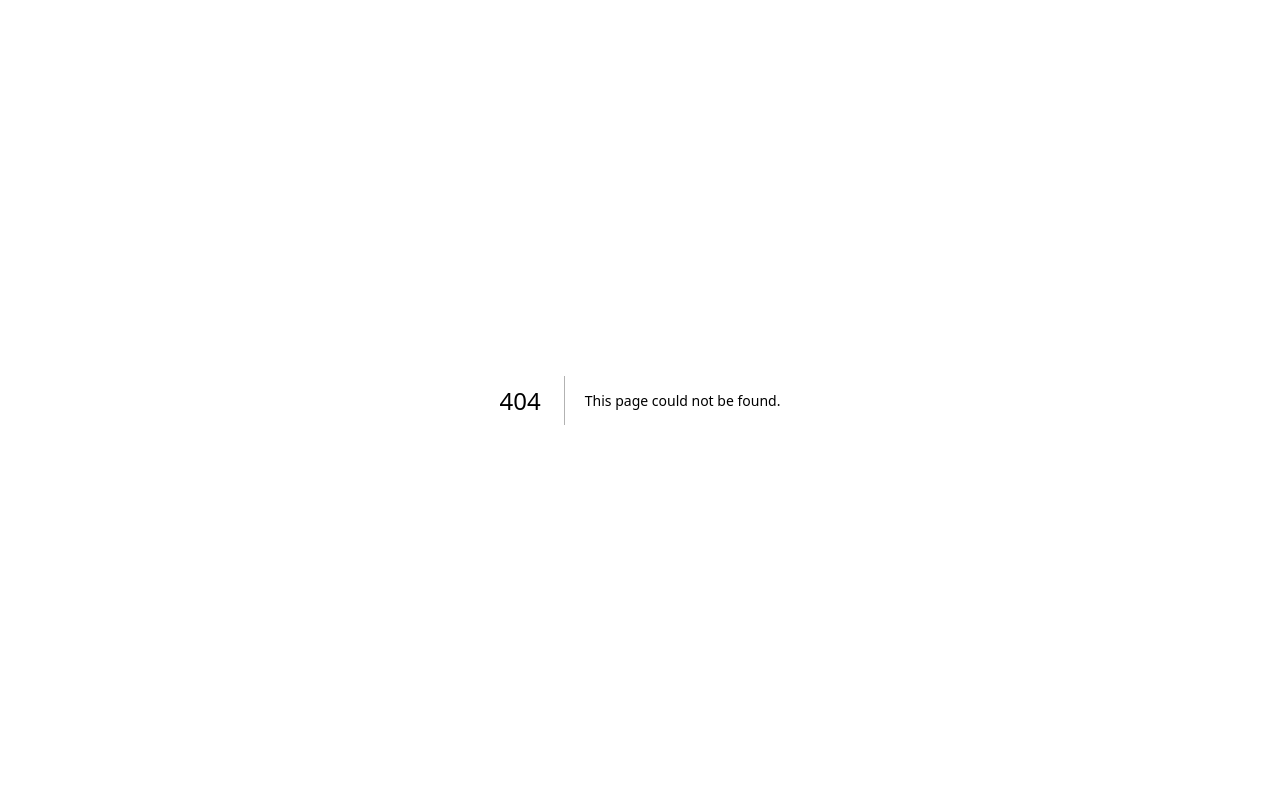
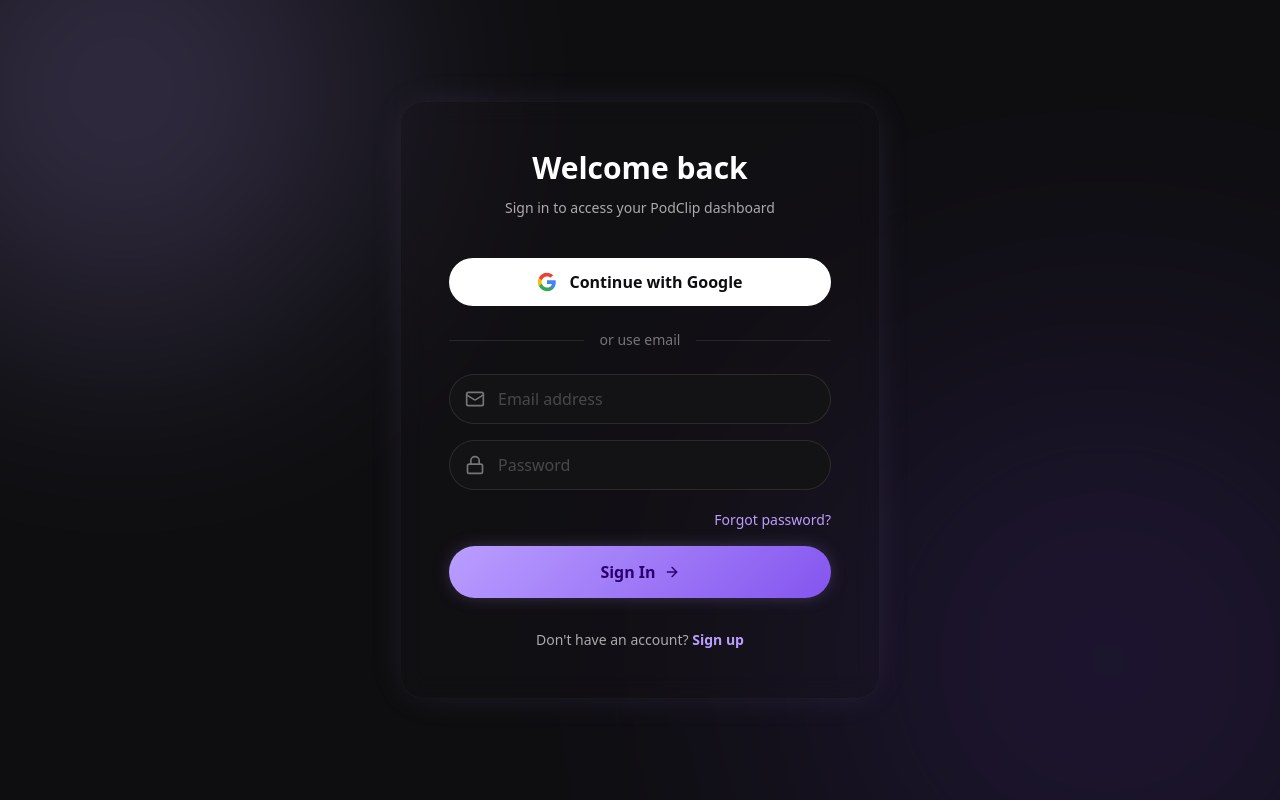
Before and after one commit to rakshith1928/ClipForge, a Next.js app in the folder frontend/: page /auth in a window 1280 px wide. Before the commit this address had no page. Built offline with nearby package versions, Linux system fonts and the light colour scheme; no server answers.

Commit message:
auth page

```diff
--- /dev/null
+++ b/frontend/app/auth/page.tsx
@@ -0,0 +1,248 @@
+"use client";
+
+import React, { useState, useEffect, Suspense } from "react";
+import { useRouter, useSearchParams } from "next/navigation";
+import { Mail, Lock, User, ArrowRight, Loader2 } from "lucide-react";
+
+function AuthForm() {
+  const router = useRouter();
+  const searchParams = useSearchParams();
+  const [isLogin, setIsLogin] = useState(true);
+  const [loading, setLoading] = useState(false);
+  const [error, setError] = useState("");
+
+  const [formData, setFormData] = useState({
+    name: "",
+    email: "",
+    password: "",
+  });
+
+  const API_BASE = process.env.NEXT_PUBLIC_API_URL || "http://localhost:8000";
+
+  // Handle Google OAuth redirect payload
+  useEffect(() => {
+    const token = searchParams.get("token");
+    const refresh = searchParams.get("refresh");
+    if (token) {
+      localStorage.setItem("access_token", token);
+      if (refresh) localStorage.setItem("refresh_token", refresh);
+      window.dispatchEvent(new Event("auth-change"));
+      router.push("/");
+    }
+  }, [searchParams, router]);
+
+  const handleChange = (e: React.ChangeEvent<HTMLInputElement>) => {
+    setFormData((prev) => ({ ...prev, [e.target.name]: e.target.value }));
+    setError("");
+  };
+
+  const handleSubmit = async (e: React.FormEvent) => {
+    e.preventDefault();
+    setLoading(true);
+    setError("");
+
+    const endpoint = isLogin ? "/auth/login" : "/auth/register";
+    const payload = isLogin
+      ? { email: formData.email, password: formData.password }
+      : { name: formData.name, email: formData.email, password: formData.password };
+
+    try {
+      const res = await fetch(`${API_BASE}${endpoint}`, {
+        method: "POST",
+        headers: { "Content-Type": "application/json" },
+        body: JSON.stringify(payload),
+      });
+
+      const data = await res.json();
+
+      if (!res.ok) {
+        // Validation errors usually come as an array in FastAPI
+        if (Array.isArray(data.detail)) {
+            throw new Error(data.detail[0]?.msg || "Validation error");
+        }
+        throw new Error(data.detail || "Authentication failed");
+      }
+
+      if (data.access_token) {
+        localStorage.setItem("access_token", data.access_token);
+        if (data.refresh_token) {
+          localStorage.setItem("refresh_token", data.refresh_token);
+        }
+        // Save minimal user info
+        if (data.user) {
+            localStorage.setItem("user", JSON.stringify(data.user));
+            // Trigger a custom event so Navbar can update immediately if it listens
+            window.dispatchEvent(new Event("auth-change"));
+        }
+        router.push("/");
+      } else {
+        throw new Error("No token received");
+      }
+    } catch (err: any) {
+      setError(err.message || "An error occurred");
+    } finally {
+      setLoading(false);
+    }
+  };
+
+  const handleGoogleLogin = () => {
+    // Redirects browser to backend which initiates Google OAuth flow
+    window.location.href = `${API_BASE}/auth/google/login`;
+  };
+
+  return (
+    <main className="min-h-screen bg-[#0e0e10] flex items-center justify-center p-4 relative overflow-hidden font-body">
+      {/* Background glow effects matching Landing Page */}
+      <div className="absolute top-[-20%] left-[-10%] w-[500px] h-[500px] bg-[#ba9eff] opacity-20 blur-[120px] rounded-full pointer-events-none" />
+      <div className="absolute bottom-[-20%] right-[-10%] w-[600px] h-[600px] bg-[#6e3bd7] opacity-20 blur-[150px] rounded-full pointer-events-none" />
+
+      <div className="glass-card shadow-[0_0_40px_-10px_rgba(186,158,255,0.15)] rounded-3xl p-8 sm:p-12 w-full max-w-[480px] z-10 border border-white/5 relative">
+        <div className="text-center mb-10">
+          <h1 className="text-3xl font-headline font-bold text-white mb-3">
+            {isLogin ? "Welcome back" : "Create an account"}
+          </h1>
+          <p className="text-[#adaaad] text-sm font-medium">
+            {isLogin
+              ? "Sign in to access your PodClip dashboard"
+              : "Start clipping your podcasts with AI today."}
+          </p>
+        </div>
+
+        {/* Social Login Button */}
+        <button
+          onClick={handleGoogleLogin}
+          type="button"
+          className="w-full flex items-center justify-center gap-3 bg-white hover:bg-zinc-100 text-[#0e0e10] font-semibold py-3 px-6 rounded-xl transition-all duration-200 mb-6"
+        >
+          <svg className="w-5 h-5" viewBox="0 0 24 24">
+            <path
+              d="M22.56 12.25c0-.78-.07-1.53-.2-2.25H12v4.26h5.92c-.26 1.37-1.04 2.53-2.21 3.31v2.77h3.57c2.08-1.92 3.28-4.74 3.28-8.09z"
+              fill="#4285F4"
+            />
+            <path
+              d="M12 23c2.97 0 5.46-.98 7.28-2.66l-3.57-2.77c-.98.66-2.23 1.06-3.71 1.06-2.86 0-5.29-1.93-6.16-4.53H2.18v2.84C3.99 20.53 7.7 23 12 23z"
+              fill="#34A853"
+            />
+            <path
+              d="M5.84 14.09c-.22-.66-.35-1.36-.35-2.09s.13-1.43.35-2.09V7.07H2.18C1.43 8.55 1 10.22 1 12s.43 3.45 1.18 4.93l2.85-2.22.81-.62z"
+              fill="#FBBC05"
+            />
+            <path
+              d="M12 5.38c1.62 0 3.06.56 4.21 1.64l3.15-3.15C17.45 2.09 14.97 1 12 1 7.7 1 3.99 3.47 2.18 7.07l3.66 2.84c.87-2.6 3.3-4.53 6.16-4.53z"
+              fill="#EA4335"
+            />
+          </svg>
+          Continue with Google
+        </button>
+
+        <div className="flex items-center gap-4 mb-6">
+          <div className="flex-1 h-px bg-white/10" />
+          <span className="text-[#767577] text-sm font-medium">or use email</span>
+          <div className="flex-1 h-px bg-white/10" />
+        </div>
+
+        {error && (
+          <div className="bg-[#a70138]/20 border border-[#d73357]/50 text-[#ffb2b9] text-sm p-3 rounded-lg mb-6 text-center">
+            {error}
+          </div>
+        )}
+
+        <form onSubmit={handleSubmit} className="space-y-4">
+          {!isLogin && (
+            <div className="relative group">
+              <User className="absolute left-4 top-1/2 -translate-y-1/2 w-5 h-5 text-[#767577] group-focus-within:text-[#ba9eff] transition-colors" />
+              <input
+                type="text"
+                name="name"
+                value={formData.name}
+                onChange={handleChange}
+                placeholder="Full Name"
+                className="w-full bg-[#131315] border border-white/10 focus:border-[#ba9eff] rounded-xl py-3 pl-12 pr-4 text-white placeholder:text-[#48474a] outline-none transition-all"
+                required={!isLogin}
+              />
+            </div>
+          )}
+
+          <div className="relative group">
+            <Mail className="absolute left-4 top-1/2 -translate-y-1/2 w-5 h-5 text-[#767577] group-focus-within:text-[#ba9eff] transition-colors" />
+            <input
+              type="email"
+              name="email"
+              value={formData.email}
+              onChange={handleChange}
+              placeholder="Email address"
+              className="w-full bg-[#131315] border border-white/10 focus:border-[#ba9eff] rounded-xl py-3 pl-12 pr-4 text-white placeholder:text-[#48474a] outline-none transition-all"
+              required
+            />
+          </div>
+
+          <div className="relative group">
+            <Lock className="absolute left-4 top-1/2 -translate-y-1/2 w-5 h-5 text-[#767577] group-focus-within:text-[#ba9eff] transition-colors" />
+            <input
+              type="password"
+              name="password"
+              value={formData.password}
+              onChange={handleChange}
+              placeholder={isLogin ? "Password" : "Create password (8+ chars, 1 special)"}
+              className="w-full bg-[#131315] border border-white/10 focus:border-[#ba9eff] rounded-xl py-3 pl-12 pr-4 text-white placeholder:text-[#48474a] outline-none transition-all"
+              required
+              minLength={isLogin ? 1 : 8}
+            />
+          </div>
+
+          {!isLogin && (
+            <p className="text-[#767577] text-xs px-2 pt-1">
+              Must be at least 8 characters and include a special character (!@#$%^&*).
+            </p>
+          )}
+
+          {isLogin && (
+            <div className="flex justify-end pt-1">
+              <button type="button" className="text-sm font-medium text-[#ba9eff] hover:text-[#ae8dff] transition-colors">
+                Forgot password?
+              </button>
+            </div>
+          )}
+
+          <button
+            type="submit"
+            disabled={loading}
+            className="w-full premium-gradient-bg hover:brightness-110 text-[#2b006e] font-bold py-3.5 px-6 rounded-xl transition-all duration-200 mt-4 flex justify-center items-center gap-2 group shadow-[0_0_20px_-5px_rgba(186,158,255,0.4)] disabled:opacity-70 disabled:cursor-not-allowed"
+          >
+            {loading ? (
+              <Loader2 className="w-5 h-5 animate-spin" />
+            ) : (
+              <>
+                {isLogin ? "Sign In" : "Create Account"}
+                <ArrowRight className="w-4 h-4 group-hover:translate-x-1 transition-transform" />
+              </>
+            )}
+          </button>
+        </form>
+
+        <div className="mt-8 text-center">
+          <p className="text-[#adaaad] text-sm">
+            {isLogin ? "Don't have an account? " : "Already have an account? "}
+            <button
+              onClick={() => {
+                setIsLogin(!isLogin);
+                setError("");
+              }}
+              className="font-semibold text-[#ba9eff] hover:text-white transition-colors"
+            >
+              {isLogin ? "Sign up" : "Log in"}
+            </button>
+          </p>
+        </div>
+      </div>
+    </main>
+  );
+}
+
+export default function AuthPage() {
+  return (
+    <Suspense fallback={<div className="min-h-screen bg-[#0e0e10] flex items-center justify-center"><Loader2 className="w-8 h-8 animate-spin text-[#ba9eff]" /></div>}>
+      <AuthForm />
+    </Suspense>
+  );
+}
```
